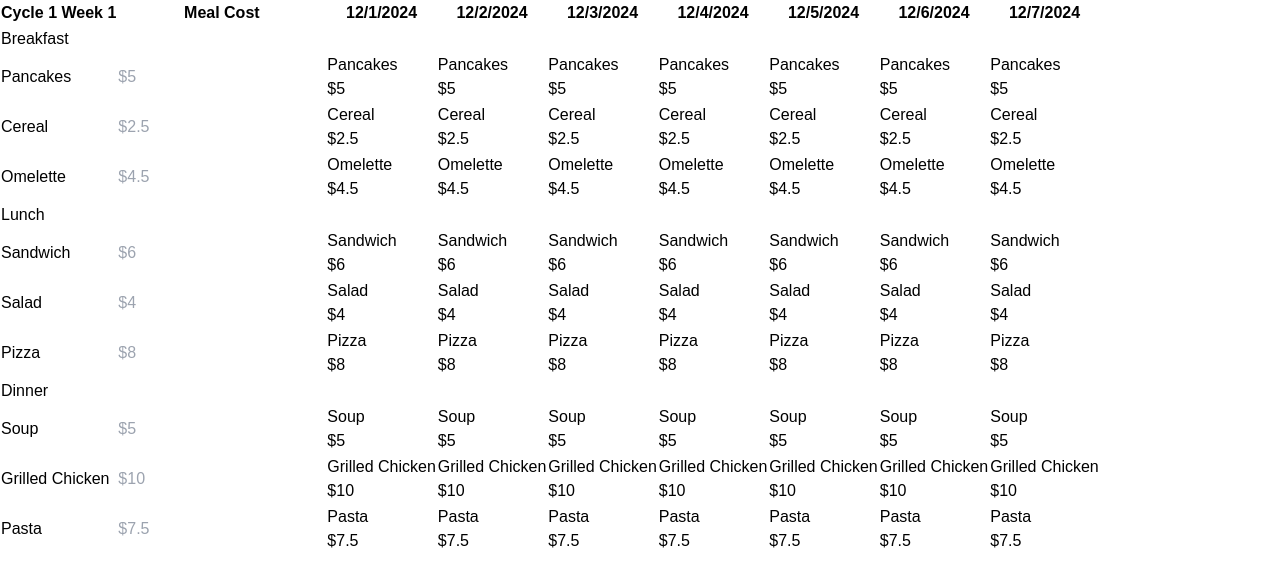
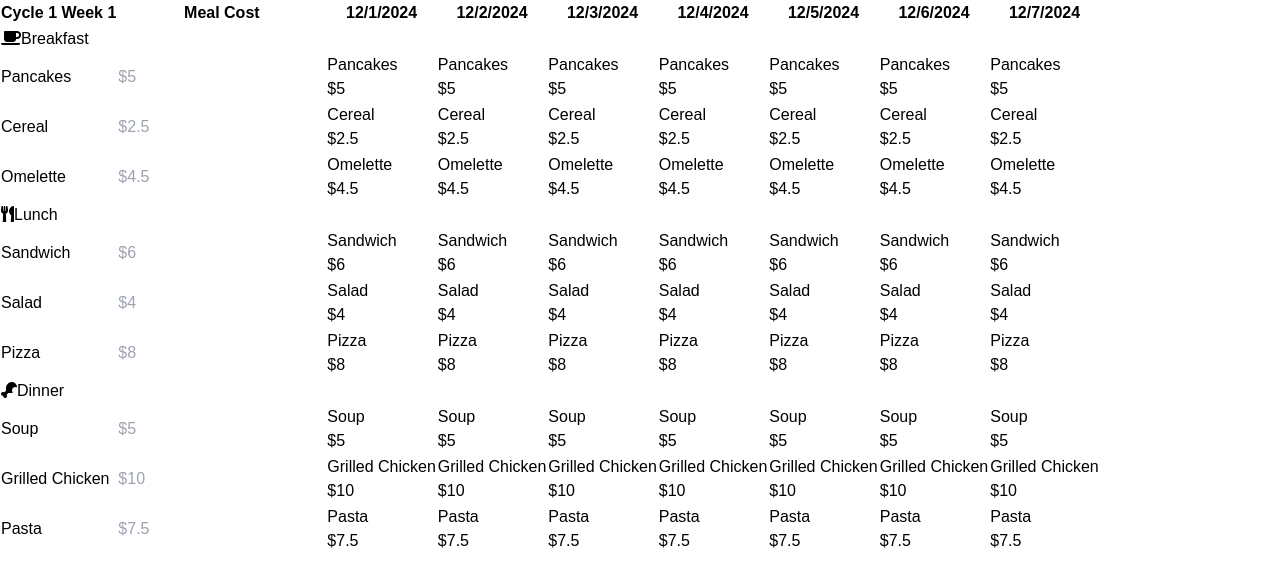
Before and after one commit to kanak1803/food-menu-calender2, a Next.js app: page / in a window 1280 px wide. Shown: the top 586 px of the page. Built offline with nearby package versions, Linux system fonts and the light colour scheme.

Commit message:
added font awesome icons

```diff
--- a/src/app/components/Calendar.jsx
+++ b/src/app/components/Calendar.jsx
@@ -61,12 +61,22 @@ const FoodMenuCalendar = () => {
           <tbody>
             {['breakfast', 'lunch', 'dinner'].map((mealType) => (
               <React.Fragment key={mealType}>
-                {/* Meal Type Header */}
+                {/* Meal Type Header with Font Awesome Icon */}
                 <tr>
                   <td
                     colSpan={2}
                     className="border border-gray-300 p-2 font-bold text-center bg-gray-100"
                   >
+                    {/* Add Icons based on Meal Type */}
+                    {mealType === 'breakfast' && (
+                      <i className="fas fa-coffee mr-2 text-yellow-500"></i> // Coffee Icon for Breakfast
+                    )}
+                    {mealType === 'lunch' && (
+                      <i className="fas fa-utensils mr-2 text-blue-500"></i> // Utensils Icon for Lunch
+                    )}
+                    {mealType === 'dinner' && (
+                      <i className="fas fa-drumstick-bite mr-2 text-red-500"></i> // Drumstick Icon for Dinner
+                    )}
                     {mealType.charAt(0).toUpperCase() + mealType.slice(1)}
                   </td>
                   <td colSpan={showFullWeek ? 14 : 7} className="border border-gray-300 p-2 bg-gray-100"></td>
--- a/src/app/layout.js
+++ b/src/app/layout.js
@@ -20,6 +20,12 @@ export const metadata = {
 export default function RootLayout({ children }) {
   return (
     <html lang="en">
+      <head>
+      <link
+            rel="stylesheet"
+            href="https://cdnjs.cloudflare.com/ajax/libs/font-awesome/5.15.3/css/all.min.css"
+          />
+      </head>
       <body
         className={`${geistSans.variable} ${geistMono.variable} antialiased`}
       >
```
